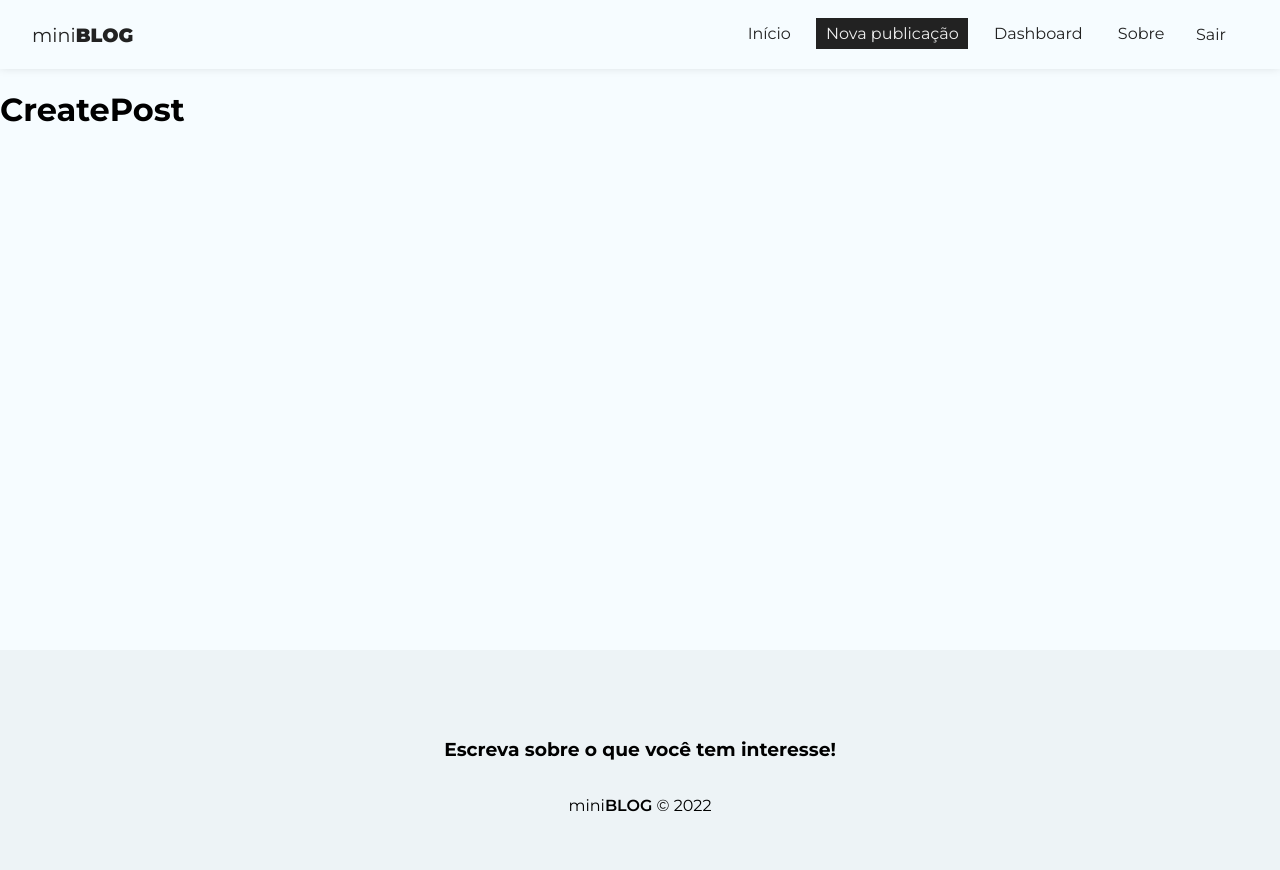
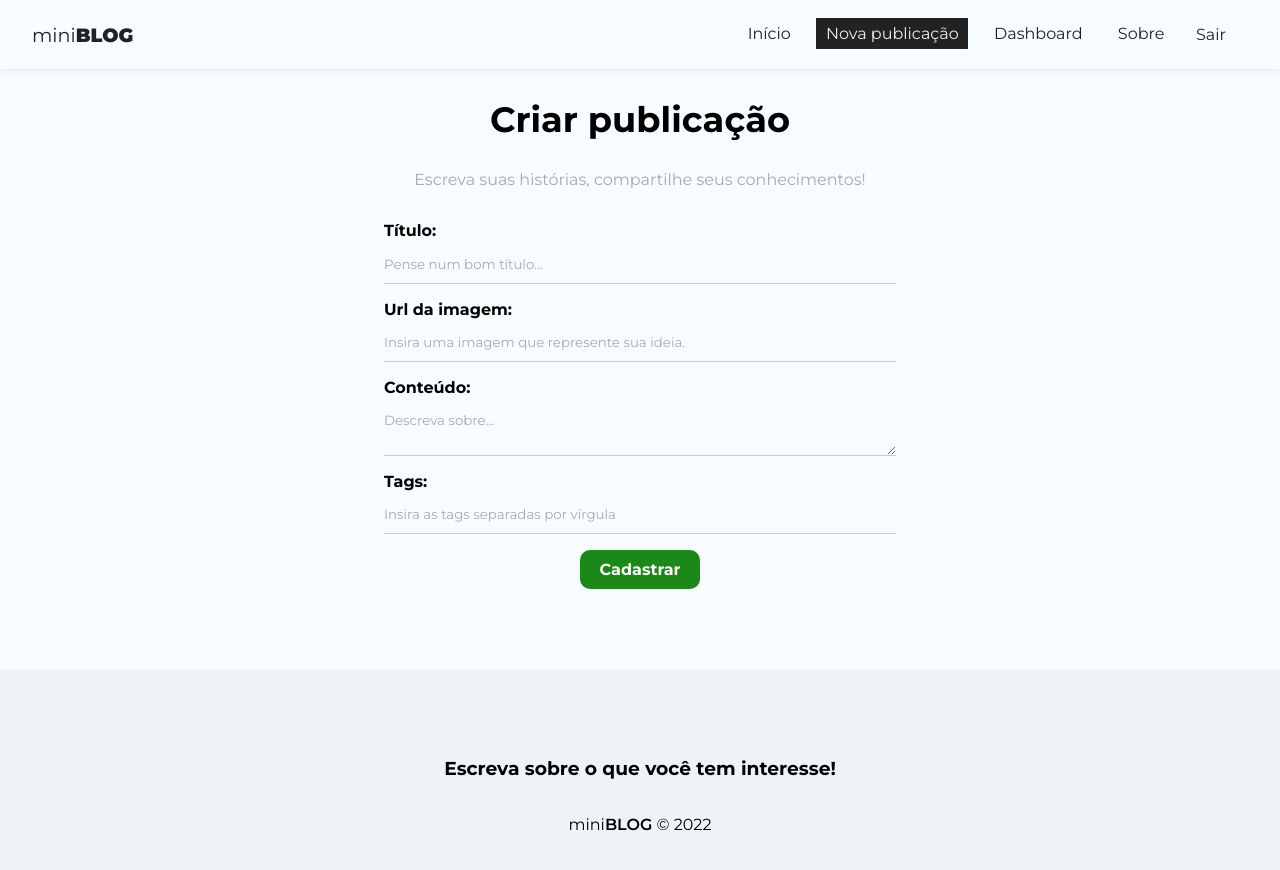
Before and after one commit to henriqfelix/miniblog, a React (Create React App) app: page /posts/create in a window 1280 px wide. Shown: the top 870 px of the page. Built offline with nearby package versions, Linux system fonts and the light colour scheme; no server answers; sample sign-in values are in the browser's storage.

Commit message:
criar pagina de nova publicação

```diff
--- a/src/pages/createPost/CreatePost.jsx
+++ b/src/pages/createPost/CreatePost.jsx
@@ -1,9 +1,77 @@
 import styles from "./CreatePost.module.css";
 
+import { useState } from "react";
+import { useNavigate } from "react-router-dom";
+import { useAuthValue } from "../../context/AuthContext";
+
 const CreatePost = () => {
+  const [title, setTitle] = useState("");
+  const [image, setImage] = useState("");
+  const [body, setBody] = useState("");
+  const [tags, setTags] = useState([]);
+  const [formError, setFormError] = useState("");
+
+  const handleSubmit = (e) => {
+    e.preventDefault();
+  };
+
   return (
-    <div>
-      <h1>CreatePost</h1>
+    <div className={styles.create_post}>
+      <h2>Criar publicação</h2>
+      <p>Escreva suas histórias, compartilhe seus conhecimentos!</p>
+      <form onSubmit={handleSubmit}>
+        <label>
+          <span>Título: </span>
+          <input
+            type="text"
+            name="title"
+            placeholder="Pense num bom título..."
+            required
+            onChange={(e) => setTitle(e.target.value)}
+            value={title}
+          />
+        </label>
+        <label>
+          <span>Url da imagem: </span>
+          <input
+            type="text"
+            name="image"
+            placeholder="Insira uma imagem que represente sua ideia."
+            required
+            onChange={(e) => setImage(e.target.value)}
+            value={image}
+          />
+        </label>
+        <label>
+          <span>Conteúdo: </span>
+          <textarea
+            name="body"
+            placeholder="Descreva sobre..."
+            required
+            onChange={(e) => setBody(e.target.value)}
+            value={body}
+          ></textarea>
+        </label>
+        <label>
+          <span>Tags: </span>
+          <input
+            type="text"
+            name="tags"
+            placeholder="Insira as tags separadas por vírgula"
+            required
+            onChange={(e) => setTags(e.target.value)}
+            value={tags}
+          />
+        </label>
+        <button className="btn">Cadastrar</button>
+        {/* {!loading && <button className="btn">Cadastrar</button>}
+        {loading && (
+          <button className="btn" disabled>
+            Aguarde...
+          </button>
+        )}
+        {error && <p className="error">{error}</p>} */}
+      </form>
     </div>
   );
 };
--- a/src/pages/createPost/CreatePost.module.css
+++ b/src/pages/createPost/CreatePost.module.css
@@ -0,0 +1,12 @@
+.create_post {
+  text-align: center;
+}
+
+.create_post h2 {
+  font-size: 2.2em;
+}
+
+.create_post p {
+  color: #aaa;
+  margin-bottom: 2em;
+}
```
